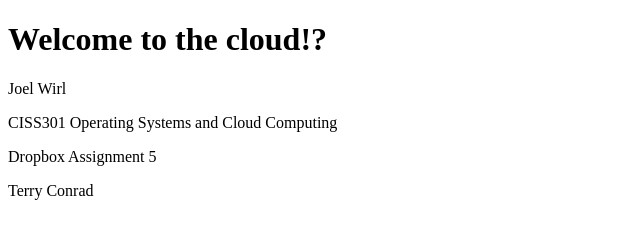
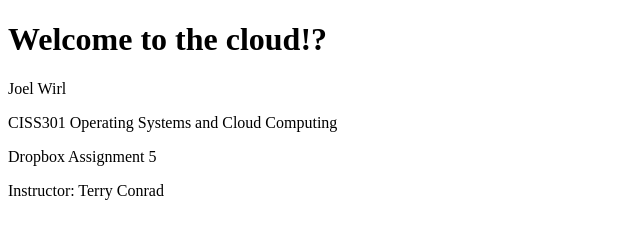
Before and after one commit to jswirl1/MyBook, a plain HTML site: page index.html in a window 1280 px wide. Shown: the full height of the page, 0-640 px from the left. Drawn offline with Linux system fonts and the light colour scheme.

Commit message:
Update index.html

```diff
--- a/index.html
+++ b/index.html
@@ -9,6 +9,6 @@
     <p>Joel Wirl</p>
     <p>CISS301 Operating Systems and Cloud Computing</p>
     <p>Dropbox Assignment 5</p>
-    <p>Terry Conrad</p>
+    <p>Instructor: Terry Conrad</p>
   </body>
 </html>
```
